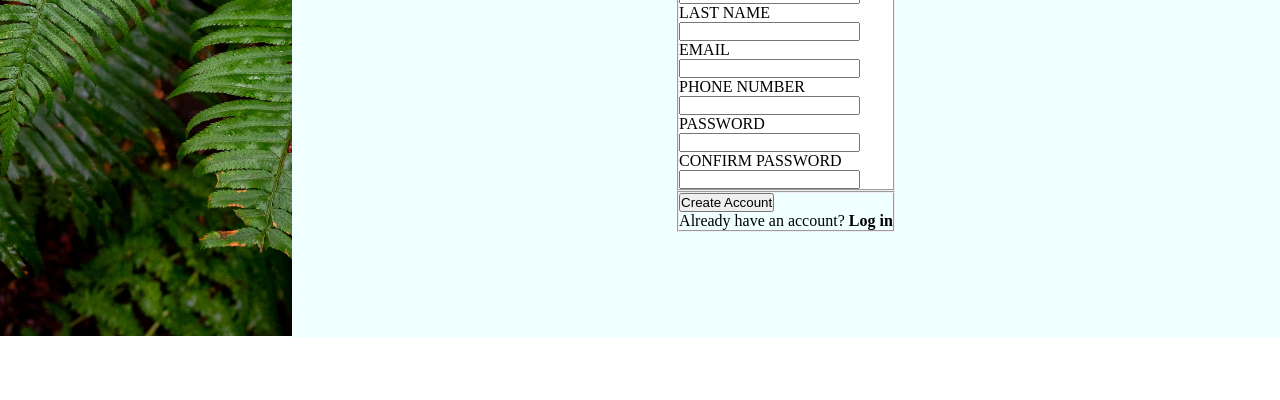
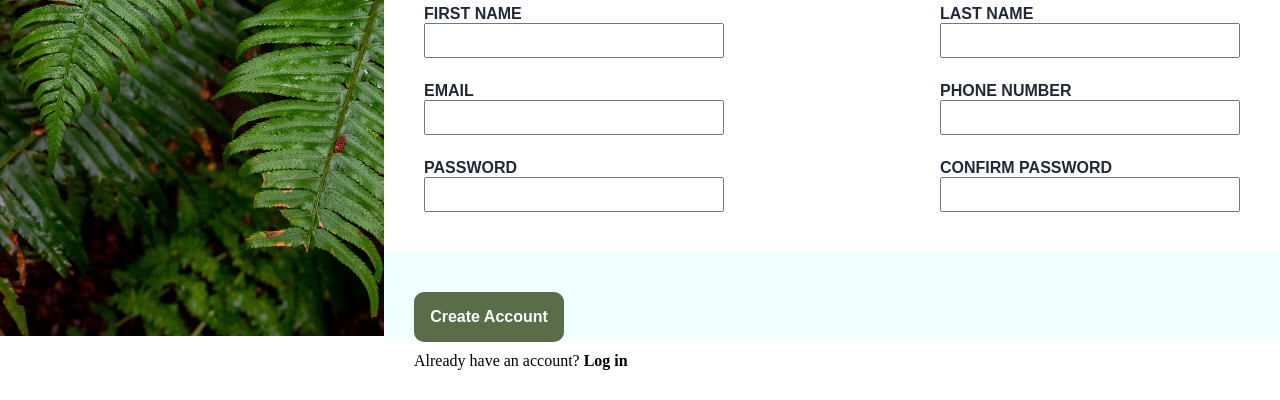
Before and after one commit to kishancjx/SignUp-Form, a plain HTML site: page index.html in a window 1280 px wide. Shown: the part 464-864 px from the top of the page. Before the commit the page ends 804 px from the top, so only its background shows below. Drawn offline with Linux system fonts and the light colour scheme.

Commit message:
Completed without adding JS

```diff
--- a/index.html
+++ b/index.html
@@ -31,6 +31,7 @@
         <fieldset class="field1">
           <h1>Let's do this!</h1>
 
+          <div class="inputsContainer">
             <div>
               <label for="fname">FIRST NAME</label>
               <br />
@@ -63,6 +64,7 @@
               <br />
               <input id="cnfpword" type="password" name="cnfpword" />
             </div>
+          </div>
         </fieldset>
 
         <fieldset class="field2">
--- a/style.css
+++ b/style.css
@@ -16,7 +16,7 @@ body {
 /* main Parent container of the picture side */
 .pictureSide {
   position: relative;
-  width: 30%;
+  min-width: 30%;
 }
 
 /* Background Image */
@@ -66,34 +66,87 @@ body {
   height: 100vh;
 }
 
-.para{
-    width:100%;
-    margin:110px 0px 30px 0px;
-    padding: 50px;
-    padding-left: 35px;
+.para {
+  width: 100%;
+  margin: 110px 0px 30px 0px;
+  padding: 50px;
+  padding-left: 35px;
 }
-
 
 .para > p {
   font-size: 1.3rem;
   font-weight: bold;
   font-family: sans-serif;
-    max-width: 50%;
+  max-width: 50%;
 }
 
-
-.para p:last-child{
-    margin-top: 30px;
+.para p:last-child {
+  margin-top: 30px;
 }
-
-
-
-
-
 
 /* ------------- styling the actual Form ---------------- */
 
+#odinForm {
+  position: relative;
+  width: 100%;
+}
+
 .field1 {
-    background-color: white;
+  background-color: white;
+  padding: 20px;
+  border: none;
+}
 
+.field1 h1 {
+  font-family: sans-serif;
 }
+
+.inputsContainer {
+  display: flex;
+  flex-flow: row wrap;
+  justify-content: space-between;
+  row-gap: 1.5rem;
+  column-gap: 2rem;
+  padding: 20px;
+}
+
+input {
+  width: 300px;
+  height: 35px;
+}
+
+input[type="number"] {
+  -moz-appearance: textfield;
+}
+
+label {
+  font-family: sans-serif;
+  font-weight: 600;
+  font-size: 1rem;
+  color: #1f2937;
+}
+
+/* Last field  */
+
+.field2 {
+  padding: 30px;
+  border: none;
+}
+
+.btn {
+  background-color: #596d48;
+  margin: 10px 0;
+  width: 150px;
+  border-radius: 10px;
+  height: 50px;
+  font-size: 1rem;
+  font-weight: bold;
+  color: white;
+  box-shadow: none;
+  border: none;
+}
+
+input:focus {
+  border: skyblue;
+  box-shadow: rgba(0, 0, 0, 0.35) 0px 5px 15px;
+}
```
Also changed, not shown: script.js (added). Lines whose indentation alone changed are shown as unchanged.
